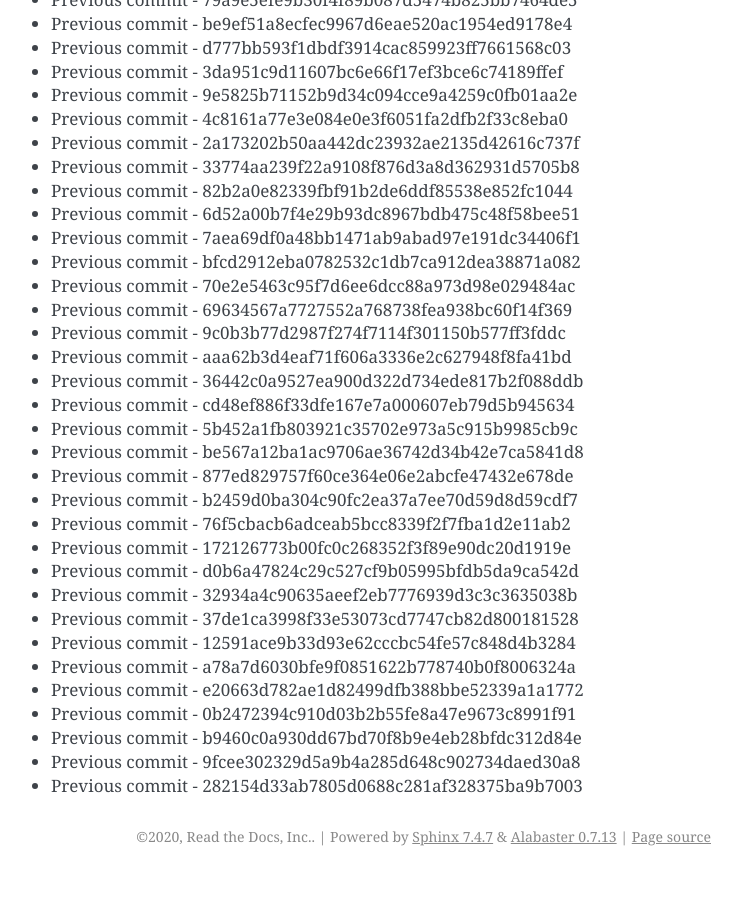
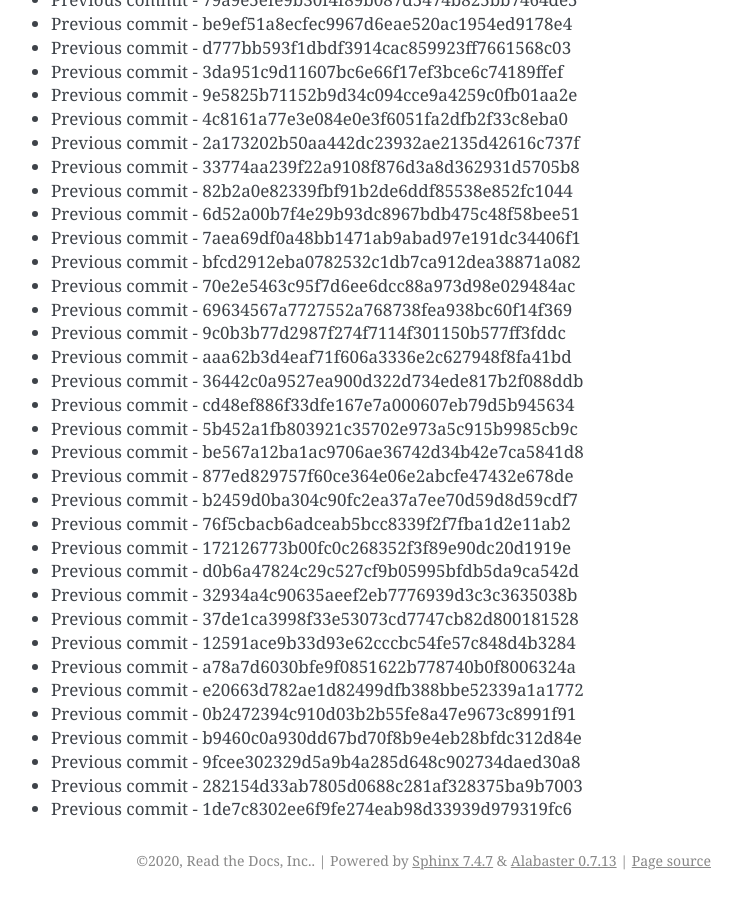
Before and after one commit to readthedocs/rtd-git-stresstest, a Sphinx documentation site: the page built from docs/updates.rst, in a window 1280 px wide and 900 px high, scrolled down 33376 px. Shown: the whole window, without its empty margins (399-1141 px from the left). Built offline with Sphinx 7.4.7, drawn with Linux system fonts in a browser that asks for light colours; before the commit the page ends 34252 px from its top, so only the background shows below that.

Commit message:
Generating commit from previous: 1de7c8302ee6f9fe274eab98d33939d979319fc6

```diff
--- a/docs/updates.rst
+++ b/docs/updates.rst
@@ -1434,3 +1434,4 @@ It can be tested for any performance characteristics.
 * Previous commit - b9460c0a930dd67bd70f8b9e4eb28bfdc312d84e
 * Previous commit - 9fcee302329d5a9b4a285d648c902734daed30a8
 * Previous commit - 282154d33ab7805d0688c281af328375ba9b7003
+* Previous commit - 1de7c8302ee6f9fe274eab98d33939d979319fc6
```
